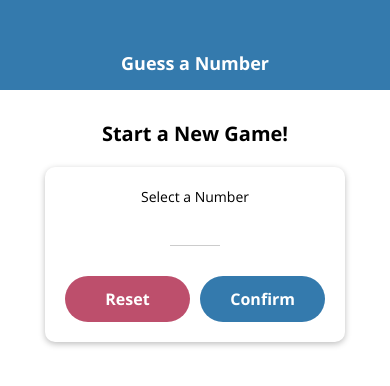
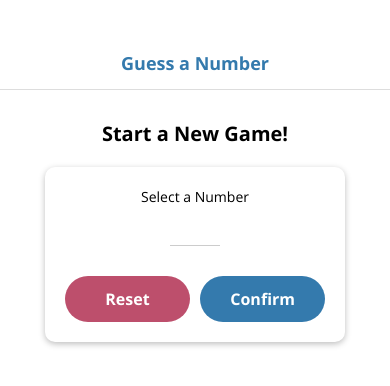
Before and after one commit to stormcloud266/number-guess, a React Native app: screen / in a window 390 px wide. Shown: the top 386 px of the page. Built offline with nearby package versions, Linux system fonts and the light colour scheme.

Commit message:
add safeareaview and os specific styles

```diff
--- a/App.tsx
+++ b/App.tsx
@@ -1,6 +1,6 @@
 import { StatusBar } from 'expo-status-bar'
 import React, { useState } from 'react'
-import { StyleSheet, View } from 'react-native'
+import { SafeAreaView, StyleSheet, View } from 'react-native'
 import * as Font from 'expo-font'
 import AppLoading from 'expo-app-loading'
 
@@ -60,11 +60,11 @@
   }
 
   return (
-    <View style={styles.container}>
+    <SafeAreaView style={styles.container}>
       <Header title="Guess a Number" />
       {content}
       <StatusBar style="auto" />
-    </View>
+    </SafeAreaView>
   )
 }
 
--- a/components/Header.tsx
+++ b/components/Header.tsx
@@ -1,5 +1,5 @@
 import React, { ReactElement } from 'react'
-import { Text, View, StyleSheet } from 'react-native'
+import { View, StyleSheet, Platform } from 'react-native'
 import Colors from '../constants/colors'
 import Title from './Title'
 
@@ -20,12 +20,14 @@
     width: '100%',
     height: 90,
     paddingTop: 36,
-    backgroundColor: Colors.primary,
+    backgroundColor: Platform.OS === 'android' ? Colors.primary : 'white',
     alignItems: 'center',
     justifyContent: 'center',
+    borderColor: '#ddd',
+    borderBottomWidth: Platform.OS === 'android' ? 0 : 1,
   },
   title: {
-    color: '#fff',
+    color: Platform.OS === 'android' ? 'white' : Colors.primary,
   },
 })
 
```
